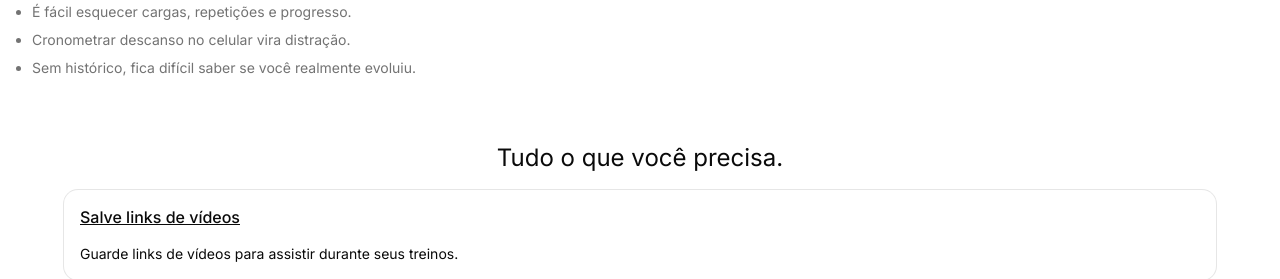
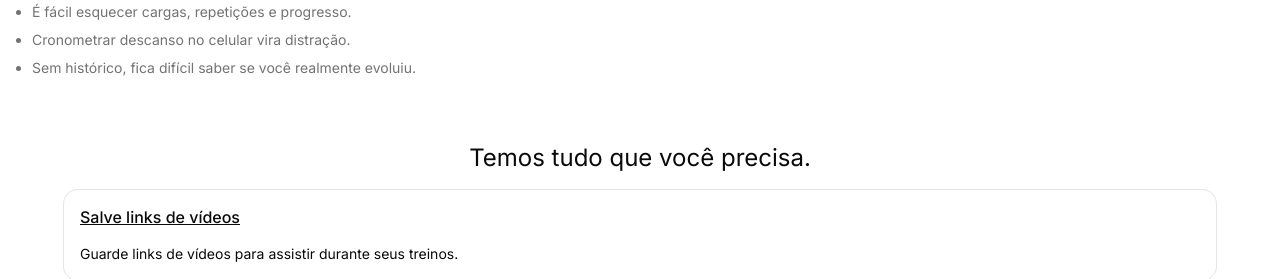
Before and after one commit to Rafhael-Augusto/fitness, a Next.js app: page / in a window 1280 px wide. Shown: the part 686-965 px from the top of the page. Built offline with nearby package versions, Linux system fonts and the light colour scheme.

Commit message:
style: add margin bottom

```diff
--- a/components/cards/index.tsx
+++ b/components/cards/index.tsx
@@ -28,8 +28,10 @@ const cards = [
 
 export function Cards() {
   return (
-    <section>
-      <h3 className="text-center text-2xl my-4">Tudo o que você precisa.</h3>
+    <section className="mb-8">
+      <h3 className="text-center text-2xl my-4">
+        Temos tudo que você precisa.
+      </h3>
 
       <div className="grid grid-cols-1 gap-8 px-16">
         {cards.map((card, index) => (
```
